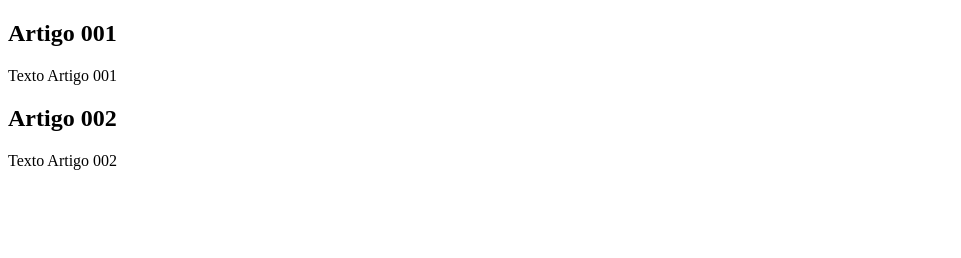
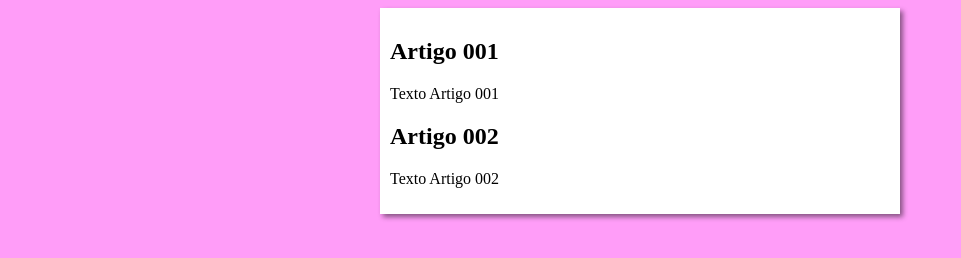
Before and after one commit to GianniHonda/projeto-site, a plain HTML site: page index.html in a window 1280 px wide. Shown: the whole page, without its empty margins (0-961 px from the left). Drawn offline with Linux system fonts and the light colour scheme.

Commit message:
iniciei o design

```diff
--- /dev/null
+++ b/estilos/style.css
@@ -0,0 +1,16 @@
+{
+    font-family: Arial, Helvetica, sans-serif;
+    font-size: 16px;
+}
+
+body {
+    background-color: rgb(297, 157, 248)
+}
+
+main {
+    background-color: white;
+    width: 500px;
+    margin: auto;
+    padding: 10px;
+    box-shadow: 3px 3px 5px rgba(0, 0, 0, 0.473);
+}
--- a/index.html
+++ b/index.html
@@ -5,6 +5,7 @@
     <meta http-equiv="X-UA-Compatible" content="IE=edge">
     <meta name="viewport" content="width=device-width, initial-scale=1.0">
     <title>Título do site</title>
+    <link rel="stylesheet" href="estilos/style.css">
 </head>
 <body>
     <main>
```
